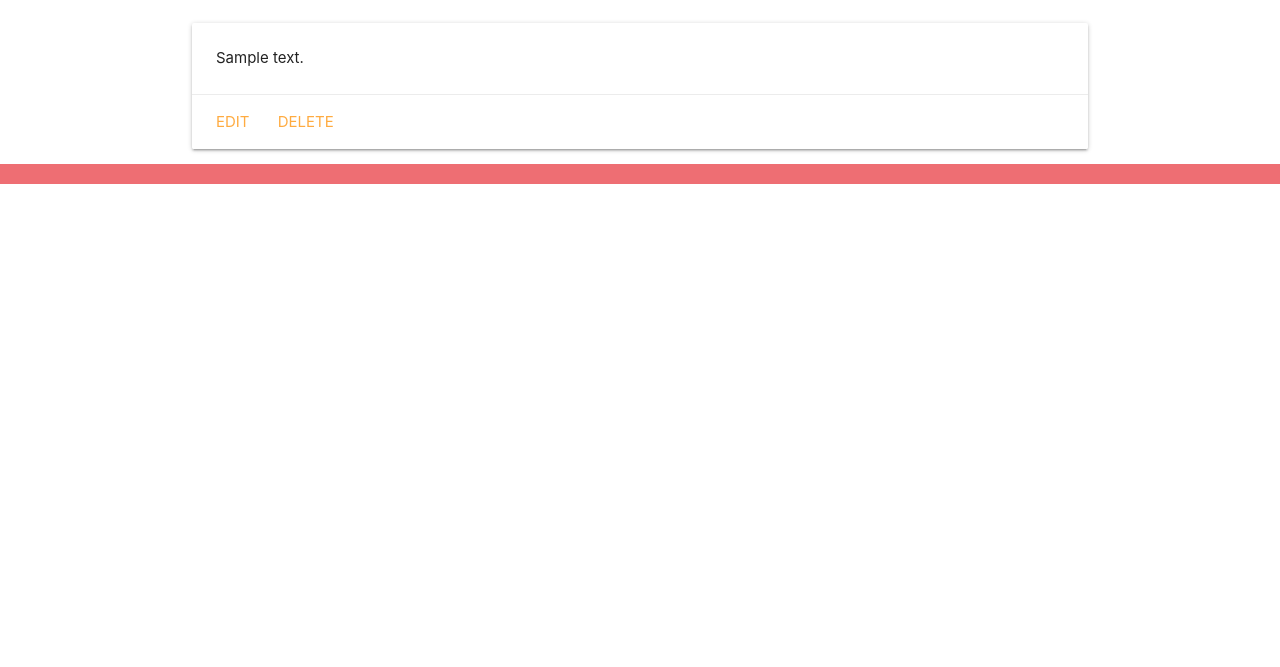
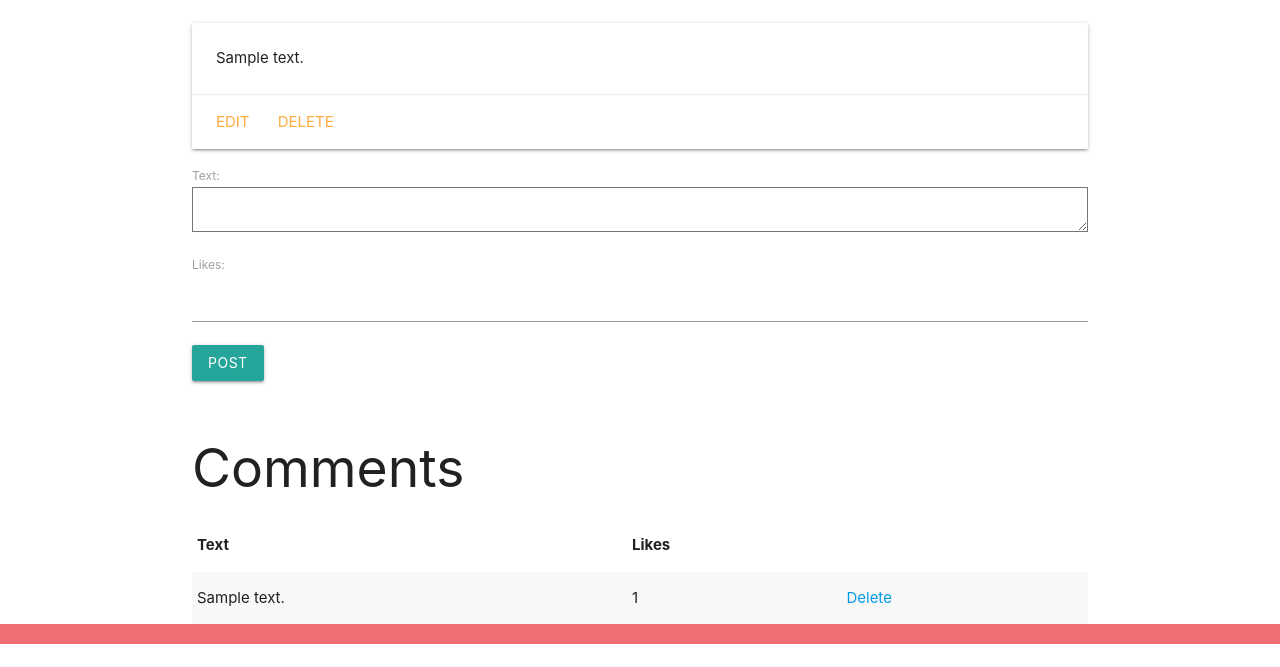
Before and after one commit to parvinfrzd/django-social-networking-app, a Django app: page /posts/1 in a window 1280 px wide. Shown: the part 177-844 px from the top of the page. Before the commit the page ends 361 px from the top, so only its background shows below. Run offline with Django 4.2, Linux system fonts and the light colour scheme; tables that the repository leaves empty hold one stand-in row (values such as "Sample post").

Commit message:
added comment crud:

```diff
--- /dev/null
+++ b/main_app/forms.py
@@ -0,0 +1,7 @@
+from django.forms import ModelForm
+from .models import Comment
+
+class CommentForm(ModelForm):
+  class Meta:
+    model = Comment
+    fields = ['text', 'likes']
--- a/main_app/templates/show.html
+++ b/main_app/templates/show.html
@@ -13,4 +13,32 @@
   </div>
 </div>
 
+<div class="col s6">
+  <form action="{% url 'add_comment' post.id %}" method="post">
+    {% csrf_token %}
+    {{ comment_form.as_p }}
+    <input type="submit" class="btn" value="Post">
+  </form>
+  <br>
+  <h2>Comments</h2>
+  {% if post.comment_set.all %}
+  <table class="striped">
+    <thead>
+      <tr><th>Text</th><th>Likes</th><th></th></tr>
+    </thead>
+    <tbody>
+      {% for comment in post.comment_set.all %}
+        <tr>
+          <td>{{comment.text}}</td>
+          <td>{{comment.likes}}</td>
+          <td><a href="/posts/{{post.id}}/comments/{{comment.id}}">Delete</a></td>
+        </tr>
+      {% endfor %}
+    </tbody>
+  </table>
+  {% else %}
+  <p>No comments yet!</p>
+  {% endif %}
+</div>
+
 {% endblock %}
--- a/main_app/urls.py
+++ b/main_app/urls.py
@@ -4,7 +4,10 @@ from . import views
 urlpatterns = [
     path('posts/', views.PostList.as_view(), name='posts_index'),
     path('posts/new/', views.PostCreate.as_view(), name='posts_create'),
+    path('posts/<int:post_id>/add_comment/', views.add_comment, name='add_comment'),
+    path('posts/<int:post_id>/comments/<int:comment_id>', views.delete_comment, name='comment_delete'),
     path('posts/<int:pk>/update/', views.PostUpdate.as_view(), name='posts_update'),
     path('posts/<int:post_id>', views.show, name='show'),
     path('posts/<int:pk>/delete/', views.PostDelete.as_view(), name='posts_delete'),
+    path('', views.index, name="index"),
 ]
--- a/main_app/views.py
+++ b/main_app/views.py
@@ -1,7 +1,8 @@
-from django.shortcuts import render
+from django.shortcuts import render, redirect
 from django.views.generic import ListView, CreateView, UpdateView, DeleteView
+from .forms import CommentForm
 
-from main_app.models import Post
+from main_app.models import Post, Comment
 
 class PostList(ListView):
   model = Post
@@ -21,5 +22,27 @@ class PostDelete(DeleteView):
   success_url = '/posts/'
 
 def show(request, post_id):
+    print("in show")
     post = Post.objects.get(id=post_id)
-    return render(request, 'show.html', {'post': post})
+    comment_form = CommentForm()
+    return render(request, 'show.html', {'post': post, 'comment_form': comment_form})
+
+def add_comment(request, post_id):
+  print("in add_comment")
+	# create the ModelForm using the data in request.POST
+  form = CommentForm(request.POST)
+  # validate the form
+  if form.is_valid():
+    # don't save the form to the db until it
+    # has the cat_id assigned
+    new_comment = form.save(commit=False)
+    new_comment.post_id = post_id
+    new_comment.save()
+  return redirect('show', post_id=post_id)
+
+def delete_comment(request, post_id, comment_id):
+  Comment.objects.get(id=comment_id).delete()
+  return redirect('show', post_id=post_id)
+
+def index(request):
+  return redirect('/posts')
```
